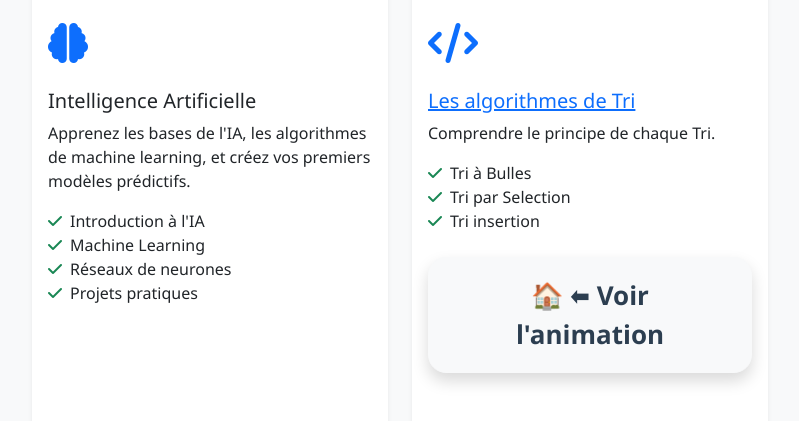
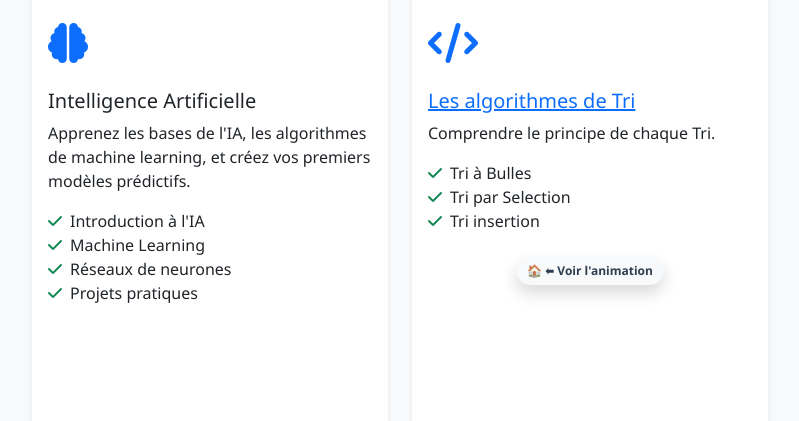
Before and after one commit to kamelmezni/clubia, a plain HTML site: page index.html in a window 1280 px wide. Shown: the part 1346-1767 px from the top of the page, without its empty margins (50-849 px from the left). Drawn offline with nearby package versions, Linux system fonts and the light colour scheme.

Commit message:
Update index.html

```diff
--- a/index.html
+++ b/index.html
@@ -236,8 +236,8 @@
         <a href="tri.html"
            class="btn btn-light btn-lg shadow"
            style="
-                padding: 18px 40px;
-                font-size: 26px;
+                padding: 4px 10px;
+                font-size: 12px;
                 border-radius: 18px;
                 font-weight: 600;
                 color: #2c3e50;
```
